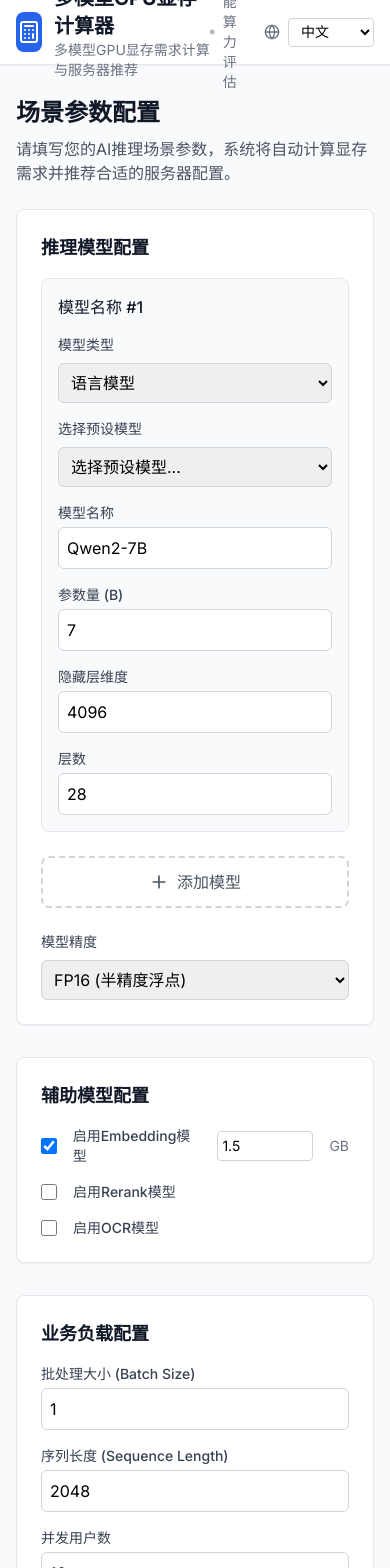
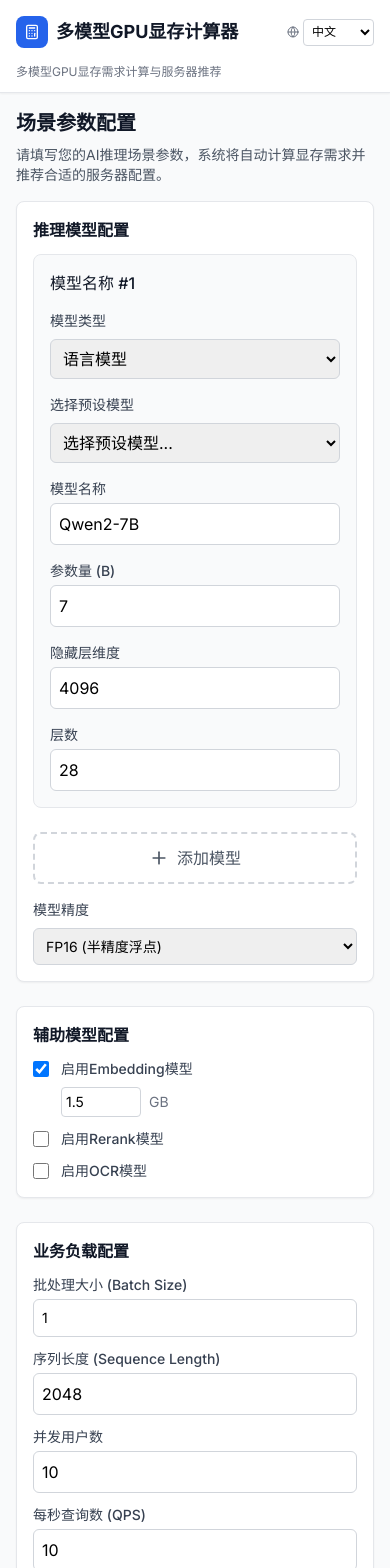
Before and after one commit to CharlesChan1996/multimodel-gpu-memory-calculator, a Next.js app: page / in a window 390 px wide. Shown: the top 1568 px of the page. Built offline with nearby package versions, Linux system fonts and the light colour scheme.

Commit message:
feat: 优化移动端响应式设计 - 修复banner文字溢出和界面适配问题

```diff
--- a/app/components/LanguageSwitcher.tsx
+++ b/app/components/LanguageSwitcher.tsx
@@ -8,12 +8,12 @@ export default function LanguageSwitcher() {
   const { locale, setLocale } = useI18n();
 
   return (
-    <div className="flex items-center space-x-2">
-      <Globe className="h-4 w-4 text-gray-500" />
+    <div className="flex items-center space-x-1 sm:space-x-2">
+      <Globe className="h-3 w-3 sm:h-4 sm:w-4 text-gray-500 flex-shrink-0" />
       <select
         value={locale}
         onChange={(e) => setLocale(e.target.value as any)}
-        className="text-sm border border-gray-300 rounded px-2 py-1 bg-white focus:ring-2 focus:ring-blue-500 focus:border-transparent"
+        className="text-xs sm:text-sm border border-gray-300 rounded px-1 sm:px-2 py-1 bg-white focus:ring-2 focus:ring-blue-500 focus:border-transparent min-w-0"
       >
         {locales.map((loc) => (
           <option key={loc} value={loc}>
--- a/app/components/ParameterForm.tsx
+++ b/app/components/ParameterForm.tsx
@@ -17,23 +17,23 @@ export default function ParameterForm({ params, onChange }: ParameterFormProps)
   };
 
   return (
-    <div className="space-y-8">
+    <div className="space-y-6 sm:space-y-8">
       {/* 主模型配置 */}
-      <div className="bg-white p-6 rounded-lg shadow-sm border">
-        <h3 className="text-lg font-semibold text-gray-900 mb-4">{t('mainModelConfig')}</h3>
+      <div className="bg-white p-4 sm:p-6 rounded-lg shadow-sm border">
+        <h3 className="text-base sm:text-lg font-semibold text-gray-900 mb-3 sm:mb-4">{t('mainModelConfig')}</h3>
         <MultiModelSelector
           models={params.models}
           onChange={(models) => updateParams({ models })}
         />
 
-        <div className="mt-6">
+        <div className="mt-4 sm:mt-6">
           <label className="block text-sm font-medium text-gray-700 mb-2">
             {t('modelPrecision')}
           </label>
           <select
             value={params.precision}
             onChange={(e) => updateParams({ precision: e.target.value as any })}
-            className="w-full p-2 border border-gray-300 rounded-md focus:ring-2 focus:ring-blue-500 focus:border-transparent"
+            className="w-full p-2 border border-gray-300 rounded-md focus:ring-2 focus:ring-blue-500 focus:border-transparent text-sm sm:text-base"
           >
             <option value="fp16">{t('fp16')}</option>
             <option value="int8">{t('int8')}</option>
@@ -43,11 +43,12 @@ export default function ParameterForm({ params, onChange }: ParameterFormProps)
       </div>
 
       {/* 辅助模型配置 */}
-      <div className="bg-white p-6 rounded-lg shadow-sm border">
-        <h3 className="text-lg font-semibold text-gray-900 mb-4">{t('auxiliaryModelConfig')}</h3>
+      <div className="bg-white p-4 sm:p-6 rounded-lg shadow-sm border">
+        <h3 className="text-base sm:text-lg font-semibold text-gray-900 mb-3 sm:mb-4">{t('auxiliaryModelConfig')}</h3>
 
-        <div className="space-y-4">
-          <div className="flex items-center space-x-4">
+        <div className="space-y-3 sm:space-y-4">
+          <div className="flex flex-col sm:flex-row sm:items-center space-y-2 sm:space-y-0 sm:space-x-4">
+            <div className="flex items-center space-x-3">
               <input
                 type="checkbox"
                 id="embedding"
@@ -57,26 +58,30 @@ export default function ParameterForm({ params, onChange }: ParameterFormProps)
                 })}
                 className="h-4 w-4 text-blue-600 focus:ring-blue-500 border-gray-300 rounded"
               />
-            <label htmlFor="embedding" className="text-sm font-medium text-gray-700">
+              <label htmlFor="embedding" className="text-sm font-medium text-gray-700 flex-1">
                 {t('enableEmbedding')}
               </label>
+            </div>
             {params.embeddingModel.enabled && (
+              <div className="flex items-center space-x-2 ml-7 sm:ml-0">
                 <input
                   type="number"
                   value={params.embeddingModel.size}
                   onChange={(e) => updateParams({
                     embeddingModel: { ...params.embeddingModel, size: parseFloat(e.target.value) || 0 }
                   })}
-                className="w-24 p-1 border border-gray-300 rounded text-sm"
+                  className="w-20 sm:w-24 p-1 border border-gray-300 rounded text-sm"
                   placeholder="1.5"
                   step="0.1"
                   min="0"
                 />
+                <span className="text-sm text-gray-500">GB</span>
+              </div>
             )}
-            {params.embeddingModel.enabled && <span className="text-sm text-gray-500">GB</span>}
           </div>
 
-          <div className="flex items-center space-x-4">
+          <div className="flex flex-col sm:flex-row sm:items-center space-y-2 sm:space-y-0 sm:space-x-4">
+            <div className="flex items-center space-x-3">
               <input
                 type="checkbox"
                 id="rerank"
@@ -86,26 +91,30 @@ export default function ParameterForm({ params, onChange }: ParameterFormProps)
                 })}
                 className="h-4 w-4 text-blue-600 focus:ring-blue-500 border-gray-300 rounded"
               />
-            <label htmlFor="rerank" className="text-sm font-medium text-gray-700">
+              <label htmlFor="rerank" className="text-sm font-medium text-gray-700 flex-1">
                 {t('enableRerank')}
               </label>
+            </div>
             {params.rerankModel.enabled && (
+              <div className="flex items-center space-x-2 ml-7 sm:ml-0">
                 <input
                   type="number"
                   value={params.rerankModel.parameterSize}
                   onChange={(e) => updateParams({
                     rerankModel: { ...params.rerankModel, parameterSize: parseFloat(e.target.value) || 0 }
                   })}
-                className="w-24 p-1 border border-gray-300 rounded text-sm"
+                  className="w-20 sm:w-24 p-1 border border-gray-300 rounded text-sm"
                   placeholder="1"
                   step="0.1"
                   min="0"
                 />
+                <span className="text-sm text-gray-500">{t('parameters')}</span>
+              </div>
             )}
-            {params.rerankModel.enabled && <span className="text-sm text-gray-500">{t('parameters')}</span>}
           </div>
 
-          <div className="flex items-center space-x-4">
+          <div className="flex flex-col sm:flex-row sm:items-center space-y-2 sm:space-y-0 sm:space-x-4">
+            <div className="flex items-center space-x-3">
               <input
                 type="checkbox"
                 id="ocr"
@@ -115,23 +124,26 @@ export default function ParameterForm({ params, onChange }: ParameterFormProps)
                 })}
                 className="h-4 w-4 text-blue-600 focus:ring-blue-500 border-gray-300 rounded"
               />
-            <label htmlFor="ocr" className="text-sm font-medium text-gray-700">
+              <label htmlFor="ocr" className="text-sm font-medium text-gray-700 flex-1">
                 {t('enableOcr')}
               </label>
+            </div>
             {params.ocrModel.enabled && (
+              <div className="flex items-center space-x-2 ml-7 sm:ml-0">
                 <input
                   type="number"
                   value={params.ocrModel.size}
                   onChange={(e) => updateParams({
                     ocrModel: { ...params.ocrModel, size: parseFloat(e.target.value) || 0 }
                   })}
-                className="w-24 p-1 border border-gray-300 rounded text-sm"
+                  className="w-20 sm:w-24 p-1 border border-gray-300 rounded text-sm"
                   placeholder="1.5"
                   step="0.1"
                   min="0"
                 />
+                <span className="text-sm text-gray-500">GB</span>
+              </div>
             )}
-            {params.ocrModel.enabled && <span className="text-sm text-gray-500">GB</span>}
           </div>
 
 
@@ -139,10 +151,10 @@ export default function ParameterForm({ params, onChange }: ParameterFormProps)
       </div>
 
       {/* 业务负载配置 */}
-      <div className="bg-white p-6 rounded-lg shadow-sm border">
-        <h3 className="text-lg font-semibold text-gray-900 mb-4">{t('businessLoadConfig')}</h3>
+      <div className="bg-white p-4 sm:p-6 rounded-lg shadow-sm border">
+        <h3 className="text-base sm:text-lg font-semibold text-gray-900 mb-3 sm:mb-4">{t('businessLoadConfig')}</h3>
 
-        <div className="grid grid-cols-1 md:grid-cols-2 gap-4">
+        <div className="grid grid-cols-1 sm:grid-cols-2 gap-3 sm:gap-4">
           <div>
             <label className="block text-sm font-medium text-gray-700 mb-1">
               {t('batchSize')}
@@ -151,7 +163,7 @@ export default function ParameterForm({ params, onChange }: ParameterFormProps)
               type="number"
               value={params.batchSize}
               onChange={(e) => updateParams({ batchSize: parseInt(e.target.value) || 1 })}
-              className="w-full p-2 border border-gray-300 rounded-md focus:ring-2 focus:ring-blue-500 focus:border-transparent"
+              className="w-full p-2 border border-gray-300 rounded-md focus:ring-2 focus:ring-blue-500 focus:border-transparent text-sm sm:text-base"
               min="1"
             />
           </div>
@@ -198,10 +210,10 @@ export default function ParameterForm({ params, onChange }: ParameterFormProps)
       </div>
 
       {/* 系统配置 */}
-      <div className="bg-white p-6 rounded-lg shadow-sm border">
-        <h3 className="text-lg font-semibold text-gray-900 mb-4">{t('systemConfig')}</h3>
+      <div className="bg-white p-4 sm:p-6 rounded-lg shadow-sm border">
+        <h3 className="text-base sm:text-lg font-semibold text-gray-900 mb-3 sm:mb-4">{t('systemConfig')}</h3>
 
-        <div className="grid grid-cols-1 md:grid-cols-2 gap-4">
+        <div className="grid grid-cols-1 sm:grid-cols-2 gap-3 sm:gap-4">
           <div>
             <label className="block text-sm font-medium text-gray-700 mb-1">
               {t('kvCacheRatio')}
@@ -240,8 +252,8 @@ export default function ParameterForm({ params, onChange }: ParameterFormProps)
         </div>
 
         {/* 计算逻辑说明 */}
-        <div className="mt-6 p-4 bg-blue-50 rounded-lg border border-blue-200">
-          <h4 className="text-sm font-semibold text-blue-900 mb-2">{t('calculationLogic')}</h4>
+        <div className="mt-4 sm:mt-6 p-3 sm:p-4 bg-blue-50 rounded-lg border border-blue-200">
+          <h4 className="text-xs sm:text-sm font-semibold text-blue-900 mb-2">{t('calculationLogic')}</h4>
           <div className="text-xs text-blue-800 space-y-1">
             <div><strong>{t('systemOverheadCalculation')}</strong></div>
             <div className="ml-2">{t('systemOverheadFormula')}</div>
--- a/app/page.tsx
+++ b/app/page.tsx
@@ -80,47 +80,51 @@ export default function Home() {
       {/* Header */}
       <header className="bg-white shadow-sm border-b" role="banner">
         <div className="max-w-7xl mx-auto px-4 sm:px-6 lg:px-8">
-          <div className="flex items-center justify-between h-16">
-            <div className="flex items-center space-x-3">
-              <div className="flex items-center justify-center w-10 h-10 bg-blue-600 rounded-lg">
-                <Calculator className="h-6 w-6 text-white" />
+          <div className="flex items-center justify-between min-h-16 py-3">
+            <div className="flex items-center space-x-2 sm:space-x-3 flex-1 min-w-0">
+              <div className="flex items-center justify-center w-8 h-8 sm:w-10 sm:h-10 bg-blue-600 rounded-lg flex-shrink-0">
+                <Calculator className="h-4 w-4 sm:h-6 sm:w-6 text-white" />
               </div>
-              <div>
-                <h1 className="text-xl font-bold text-gray-900">{t('title')}</h1>
-                <p className="text-sm text-gray-500">{t('subtitle')}</p>
+              <div className="min-w-0 flex-1">
+                <h1 className="text-lg sm:text-xl font-bold text-gray-900 truncate">{t('title')}</h1>
+                <p className="text-xs sm:text-sm text-gray-500 truncate hidden sm:block">{t('subtitle')}</p>
               </div>
             </div>
-            <div className="flex items-center space-x-4">
-              <div className="flex items-center space-x-2 text-sm text-gray-500">
+            <div className="flex items-center space-x-2 sm:space-x-4 flex-shrink-0">
+              <div className="hidden md:flex items-center space-x-2 text-sm text-gray-500">
                 <Cpu className="h-4 w-4" />
                 <span>{t('smartComputing')}</span>
               </div>
               <LanguageSwitcher />
             </div>
           </div>
+          {/* 移动端显示副标题 */}
+          <div className="sm:hidden pb-3">
+            <p className="text-xs text-gray-500">{t('subtitle')}</p>
+          </div>
         </div>
       </header>
 
       {/* Main Content */}
-      <main className="max-w-7xl mx-auto px-4 sm:px-6 lg:px-8 py-8" role="main">
-        <div className="grid grid-cols-1 lg:grid-cols-3 gap-8">
+      <main className="max-w-7xl mx-auto px-4 sm:px-6 lg:px-8 py-4 sm:py-8" role="main">
+        <div className="grid grid-cols-1 lg:grid-cols-3 gap-6 lg:gap-8">
           {/* Parameter Form */}
           <div className="lg:col-span-2">
-            <div className="mb-6">
-              <h2 className="text-2xl font-bold text-gray-900 mb-2">{t('scenarioConfig')}</h2>
-              <p className="text-gray-600">
+            <div className="mb-4 sm:mb-6">
+              <h2 className="text-xl sm:text-2xl font-bold text-gray-900 mb-2">{t('scenarioConfig')}</h2>
+              <p className="text-sm sm:text-base text-gray-600">
                 {t('scenarioDescription')}
               </p>
             </div>
 
             <ParameterForm params={params} onChange={setParams} />
 
-            <div className="mt-8">
+            <div className="mt-6 sm:mt-8">
               <button
                 onClick={handleCalculate}
-                className="w-full bg-blue-600 text-white py-3 px-6 rounded-lg font-semibold hover:bg-blue-700 transition-colors duration-200 flex items-center justify-center space-x-2"
+                className="w-full bg-blue-600 text-white py-3 px-4 sm:px-6 rounded-lg font-semibold hover:bg-blue-700 transition-colors duration-200 flex items-center justify-center space-x-2 text-sm sm:text-base"
               >
-                <Calculator className="h-5 w-5" />
+                <Calculator className="h-4 w-4 sm:h-5 sm:w-5" />
                 <span>{t('calculateButton')}</span>
               </button>
             </div>
@@ -128,10 +132,10 @@ export default function Home() {
 
           {/* Results */}
           <div className="lg:col-span-1">
-            <div className="sticky top-8">
-              <div className="mb-6">
-                <h2 className="text-2xl font-bold text-gray-900 mb-2">{t('calculationResults')}</h2>
-                <p className="text-gray-600">
+            <div className="lg:sticky lg:top-8">
+              <div className="mb-4 sm:mb-6">
+                <h2 className="text-xl sm:text-2xl font-bold text-gray-900 mb-2">{t('calculationResults')}</h2>
+                <p className="text-sm sm:text-base text-gray-600">
                   {t('resultsDescription')}
                 </p>
               </div>
@@ -142,12 +146,12 @@ export default function Home() {
                   recommendations={recommendations}
                 />
               ) : (
-                <div className="bg-white p-8 rounded-lg shadow-sm border text-center">
-                  <div className="w-16 h-16 bg-gray-100 rounded-full flex items-center justify-center mx-auto mb-4">
-                    <Calculator className="h-8 w-8 text-gray-400" />
+                <div className="bg-white p-6 sm:p-8 rounded-lg shadow-sm border text-center">
+                  <div className="w-12 h-12 sm:w-16 sm:h-16 bg-gray-100 rounded-full flex items-center justify-center mx-auto mb-4">
+                    <Calculator className="h-6 w-6 sm:h-8 sm:w-8 text-gray-400" />
                   </div>
-                  <h3 className="text-lg font-medium text-gray-900 mb-2">{t('waitingCalculation')}</h3>
-                  <p className="text-gray-500 text-sm">
+                  <h3 className="text-base sm:text-lg font-medium text-gray-900 mb-2">{t('waitingCalculation')}</h3>
+                  <p className="text-gray-500 text-xs sm:text-sm">
                     {t('waitingDescription')}
                   </p>
                 </div>
@@ -158,9 +162,9 @@ export default function Home() {
       </main>
 
       {/* Footer */}
-      <footer className="bg-white border-t mt-16" role="contentinfo">
-        <div className="max-w-7xl mx-auto px-4 sm:px-6 lg:px-8 py-8">
-          <div className="text-center text-gray-500 text-sm">
+      <footer className="bg-white border-t mt-8 sm:mt-16" role="contentinfo">
+        <div className="max-w-7xl mx-auto px-4 sm:px-6 lg:px-8 py-6 sm:py-8">
+          <div className="text-center text-gray-500 text-xs sm:text-sm">
             <p>{t('footerCopyright')}</p>
             <p className="mt-2">
               {t('footerDescription')}
```
Lines whose indentation alone changed are shown as unchanged.
